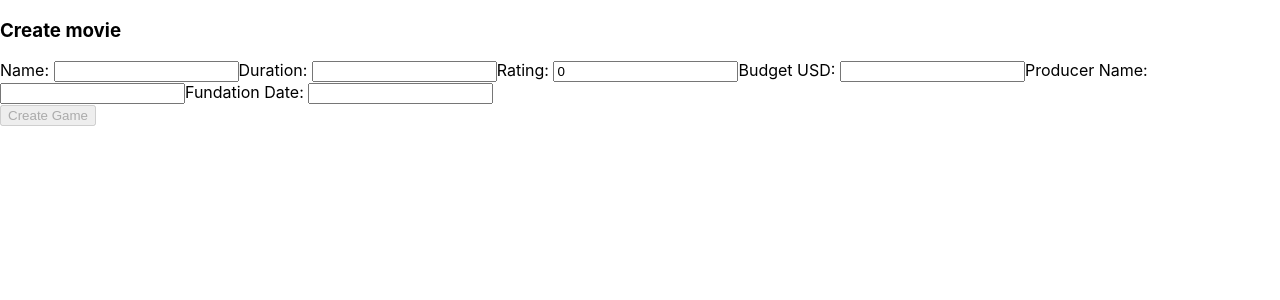
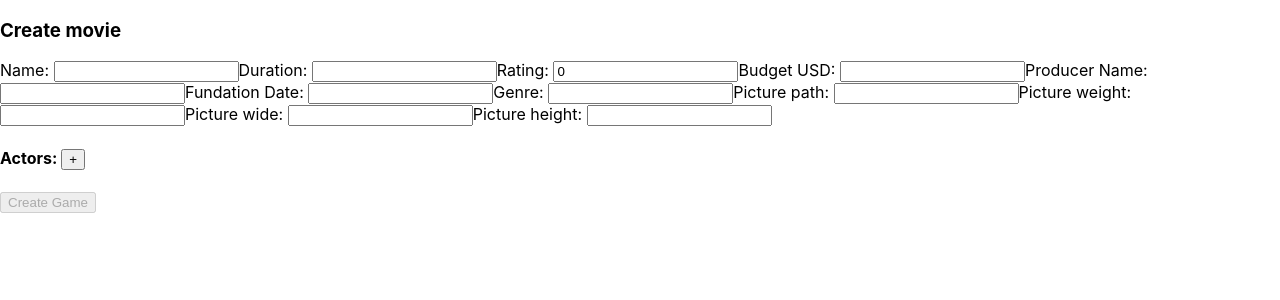
Before and after one commit to santi4246/movie-project, a React (Create React App) app in the folder client/: page /create-movie in a window 1280 px wide. Shown: the top 300 px of the page. Built offline with nearby package versions, Linux system fonts and the light colour scheme.

Commit message:
Initial files v1.0.0

```diff
--- a/client/src/components/Form/index.jsx
+++ b/client/src/components/Form/index.jsx
@@ -22,25 +22,99 @@ const Form = () => {
         },
         actors: []
     });
+    const [actors, setActors] = useState([]);
     const [error, setError] = useState({});
     const [submit, setSubmit] = useState(false);
     useEffect(() => {
-
-    });
+        validateActors(input.actors);
+    }, [input]);
     function validateInput (name, value) {
         switch (name) {
             case "name": return (!value || value.length > 20) ? setError({ ...error, name: `Name field cannot be null or length greater than 20` }) : setError({ ...error, name: "" })
             case "duration": return (!value) ? setError({ ...error, duration: `Cannot be null` }) : setError({ ...error, duration: "" })
             case "rating": return (!value || value < 1 || value > 5) ? setError({ ...error, rating: `The field must contain a value greater than 0 and less than or equal to 5` }) : setError({ ...error, rating: "" })
             case "budgetUSD": return (!value) ? setError({ ...error, budgetUSD: `Cannot be null` }) : setError({ ...error, budgetUSD: "" })
-            // case "producer": return (!value.name || !value.fundationDate) ? setError({ ...error, producer: `The field cannot be null` }) : setError({ ...error, producer: "" })
+            case "producerName": return (!value) ? setError({ ...error, producerName: `The field cannot be null` }) : setError({ ...error, producerName: "" })
+            case "fundationDate": return (!value) ? setError({ ...error, fundationDate: `The field cannot be null` }) : setError({ ...error, fundationDate: "" })
+            case "genreName": return (!value) ? setError({ ...error, genreName: `The field cannot be null` }) : setError({ ...error, genreName: "" })
+            case "picturePath": return (!value) ? setError({ ...error, picturePath: `The field cannot be null` }) : setError({ ...error, picturePath: "" })
+            case "pictureWeight": return (!value) ? setError({ ...error, pictureWeight: `The field cannot be null` }) : setError({ ...error, pictureWeight: "" })
+            case "pictureWide": return (!value) ? setError({ ...error, pictureWide: `The field cannot be null` }) : setError({ ...error, pictureWide: "" })
+            case "pictureHeight": return (!value) ? setError({ ...error, pictureHeight: `The field cannot be null` }) : setError({ ...error, pictureHeight: "" })
             default: break;
         }
     }
+    function validateActors (array) {
+        if (array.length === 0) {
+            return setError({ ...error, actors: `You must create an actor` });
+        }
+        if (array[0].name === "" || array[0].lastName === "" || array[0].birthday === "") {
+            return setError({ ...error, actors: `You must create an actor` });
+        }
+        else {
+            return setError({ ...error, actors: "" });
+        }
+    }
     function handleChange (event) {
-        setInput({ ...input, [event.target.name]: event.target.value });
-        validateInput(event.target.name, event.target.value);
-        console.log(input);
+        if (event.target.name === "producerName") {
+            setInput({ ...input, producer: { ...input.producer, name: event.target.value } })
+            validateInput(event.target.name, event.target.value);
+        }
+        else if (event.target.name === "fundationDate") {
+            setInput({ ...input, producer: { ...input.producer, fundationDate: event.target.value } })
+            validateInput(event.target.name, event.target.value);
+        }
+        else if (event.target.name === "genreName") {
+            setInput({ ...input, genre: { ...input.genre, name: event.target.value } })
+            validateInput(event.target.name, event.target.value);
+        }
+        else if (event.target.name === "picturePath") {
+            setInput({ ...input, picture: { ...input.picture, path: event.target.value } })
+            validateInput(event.target.name, event.target.value);
+        }
+        else if (event.target.name === "pictureWeight") {
+            setInput({ ...input, picture: { ...input.picture, weight: event.target.value } })
+            validateInput(event.target.name, event.target.value);
+        }
+        else if (event.target.name === "pictureWide") {
+            setInput({ ...input, picture: { ...input.picture, wide: event.target.value } })
+            validateInput(event.target.name, event.target.value);
+        }
+        else if (event.target.name === "pictureHeight") {
+            setInput({ ...input, picture: { ...input.picture, height: event.target.value } })
+            validateInput(event.target.name, event.target.value);
+        }
+        else {
+            setInput({ ...input, [event.target.name]: event.target.value });
+            validateInput(event.target.name, event.target.value);
+            console.log(input);
+        }
+    }
+    function handleChangeActors (event, index) {
+        if (event.target.name === "nameActor") {
+            actors[index].name = event.target.value;
+            setActors([...actors]);
+            setInput({...input, actors: [...actors]});
+        }
+        if (event.target.name === "lastNameActor") {
+            actors[index].lastName = event.target.value;
+            setActors([...actors]);
+        }
+        if (event.target.name === "birthday") {
+            actors[index].birthday = event.target.value;
+            setActors([...actors]);
+        }
+    }
+    function onClickPlusButton (event) {
+        event.preventDefault();
+        setActors([...actors, {
+            name: "",
+            lastName: "",
+            birthday: ""
+        }]);
+    }
+    function onClickMinusButton (position) {
+        setActors([...actors.filter((_, i) => i !== position)]);
     }
     function handleSubmit (event) {
         event.preventDefault();
@@ -89,13 +163,49 @@ const Form = () => {
                     {error.budgetUSD ? <p>{error.budgetUSD}</p> : null}
                     {/* Producer */}
                     <label>Producer Name: </label>
-                    <input value = {input.producer.name} onChange = { e => setInput({ ...input, producer: { ...input.producer, name: e.target.value } }) } />
-                    {/* Se pierde el valor onChange */}
+                    <input name = "producerName" value = {input.producer.name} onChange = { handleChange } />
+                    {error.producerName ? <p>{error.producerName}</p> : null}
                     <label>Fundation Date: </label>
-                    <input value = {input.producer.fundationDate} onChange = { e => setInput({ ...input, producer: { ...input.producer, fundationDate: e.target.value } }) } />
+                    <input name = "fundationDate" value = {input.producer.fundationDate} onChange = { handleChange } />
+                    {error.fundationDate ? <p>{error.fundationDate}</p> : null}
+                    {/* Genre */}
+                    <label>Genre: </label>
+                    <input name = "genreName" value = {input.genre.name} onChange = { handleChange } />
+                    {error.genreName ? <p>{error.genreName}</p> : null}
+                    {/* Picture */}
+                    <label>Picture path: </label>
+                    <input name = "picturePath" value = {input.picture.path} onChange = { handleChange } />
+                    {error.picturePath ? <p>{error.picturePath}</p> : null}
+                    <label>Picture weight: </label>
+                    <input name = "pictureWeight" value = {input.picture.weight} onChange = { handleChange } />
+                    {error.pictureWeight ? <p>{error.pictureWeight}</p> : null}
+                    <label>Picture wide: </label>
+                    <input name = "pictureWide" value = {input.picture.wide} onChange = { handleChange } />
+                    {error.pictureWide ? <p>{error.pictureWide}</p> : null}
+                    <label>Picture height: </label>
+                    <input name = "pictureHeight" value = {input.picture.height} onChange = { handleChange } />
+                    {error.pictureHeight ? <p>{error.pictureHeight}</p> : null}
+                    {/* Actors */}
+                    <h4>Actors: <button onClick = {(e, i) => onClickPlusButton(e, i)}>+</button></h4>
                 </div>
                 <div>
-                    <button type = "submit" value = {"create"} disabled = { error.name || !input.name || error.duration || !input.duration || error.rating || !input.rating || error.budgetUSD || !input.budgetUSD || error.producer || !input.producer } onClick={handleSubmit}>Create Game</button>
+                    {
+                        actors.map((actor, index) => (
+                            <div key = {index}>
+                                <label htmlFor = {`nameActor-${index + 1}`}>Name actor: </label>
+                                <input type = "text" name = "nameActor" id = {`nameActor-${index + 1}`} value = {actor.name} onChange = {(e) => handleChangeActors(e, index)}/>
+                                <label htmlFor = {`lastNameActor-${index + 1}`}>Lastname actor: </label>
+                                <input type = "text" name = "lastNameActor" id = {`lastNameActor-${index + 1}`} value = {actor.lastName} onChange = {(e) => handleChangeActors(e, index)}/>
+                                <label htmlFor = {`birthday-${index + 1}`}>Birthday: </label>
+                                <input type = "text" name = "birthday" id = {`birthday-${index + 1}`} value = {actor.birthday} onChange = {(e) => handleChangeActors(e, index)}/>
+                                <button onClick = {() => onClickMinusButton(index)}>X</button>
+                                {error.actors ? <p>{error.actors}</p> : null}
+                            </div>
+                        ))
+                    }
+                </div>
+                <div>
+                    <button type = "submit" value = {"create"} disabled = { error.name || !input.name || error.duration || !input.duration || error.rating || !input.rating || error.budgetUSD || !input.budgetUSD || error.producerName || !input.producer.name || error.fundationDate || !input.producer.fundationDate || error.genreName || !input.genre.name || error.picturePath || !input.picture.path || error.pictureWeight || !input.picture.weight || error.pictureWide || !input.picture.wide || error.pictureHeight || !input.picture.height || error.actors || !input.actors } onClick={handleSubmit}>Create Game</button>
                 </div>
             </form>
             {submit ? <h3>Movie successfully created!</h3> : null}
--- a/client/src/redux/features/movies/moviesSlice.js
+++ b/client/src/redux/features/movies/moviesSlice.js
@@ -4,11 +4,17 @@ import axios from "axios";
 const initialState = {
     movies: [],
     loading: false,
-    error: null
+    error: null,
+    message: ""
 }
 
 export const fetchMovies = createAsyncThunk("fetchMovies", async () => {
     const response = await axios(`/movies`);
+    return response.data;
+});
+
+export const postMovies = createAsyncThunk("postMovies", async (data) => {
+    const response = await axios.post("/movies", data);
     return response.data;
 });
 
@@ -29,6 +35,20 @@ export const moviesSlice = createSlice({
             state.loading = false;
             state.error = action.error.message
         }
+    },
+    extraReducers: {
+        [postMovies.pending]: (state) => {
+            state.loading = true;
+        },
+        [postMovies.fulfilled]: (state, action) => {
+            state.loading = false;
+            state.message = action.payload;
+            state.error = ""
+        },
+        [postMovies.rejected]: (state, action) => {
+            state.loading = false;
+            state.error = action.error.message;
+        }
     }
 });
 
```
Also changed, not shown: 1 other file (tests, documents, lock files or other folders).
